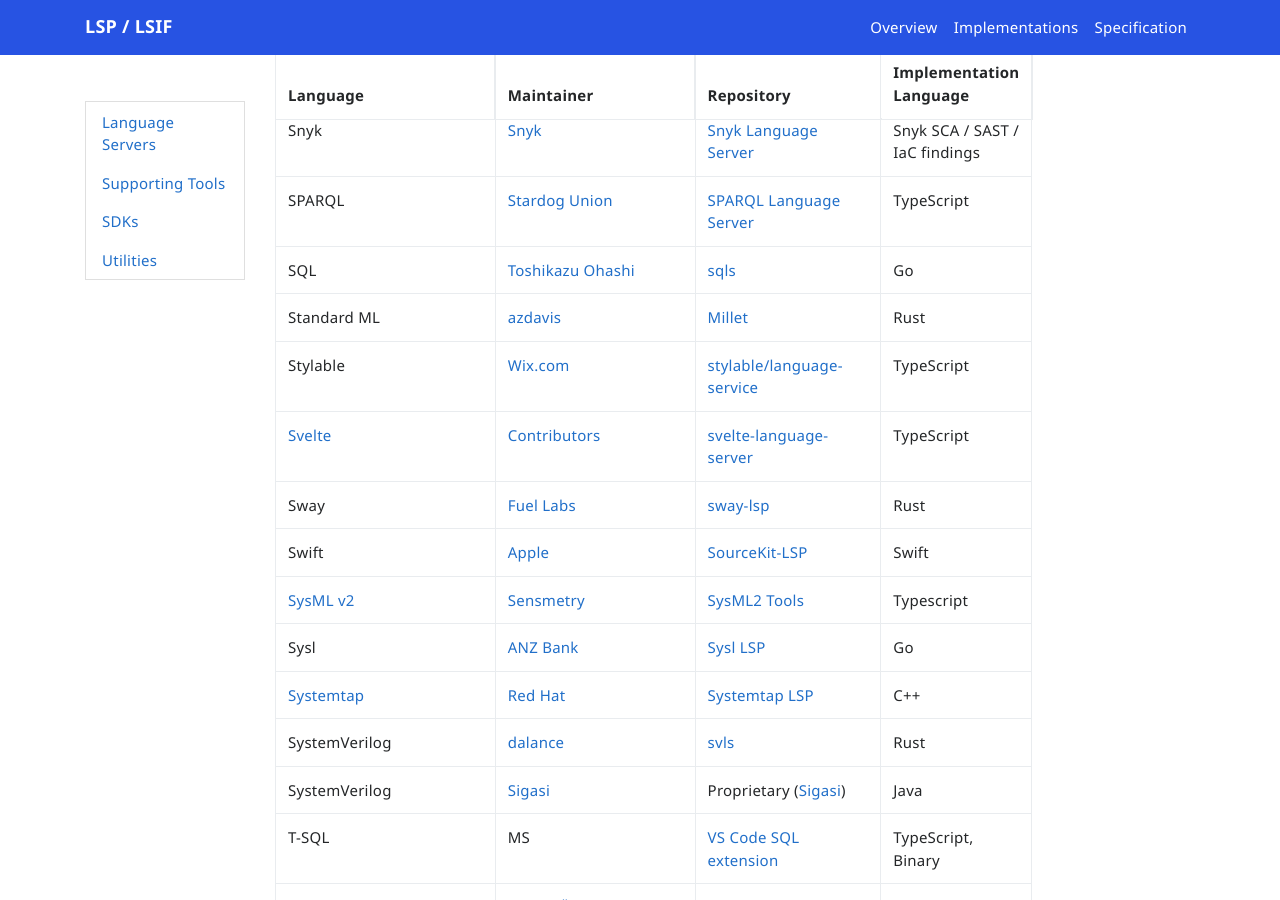
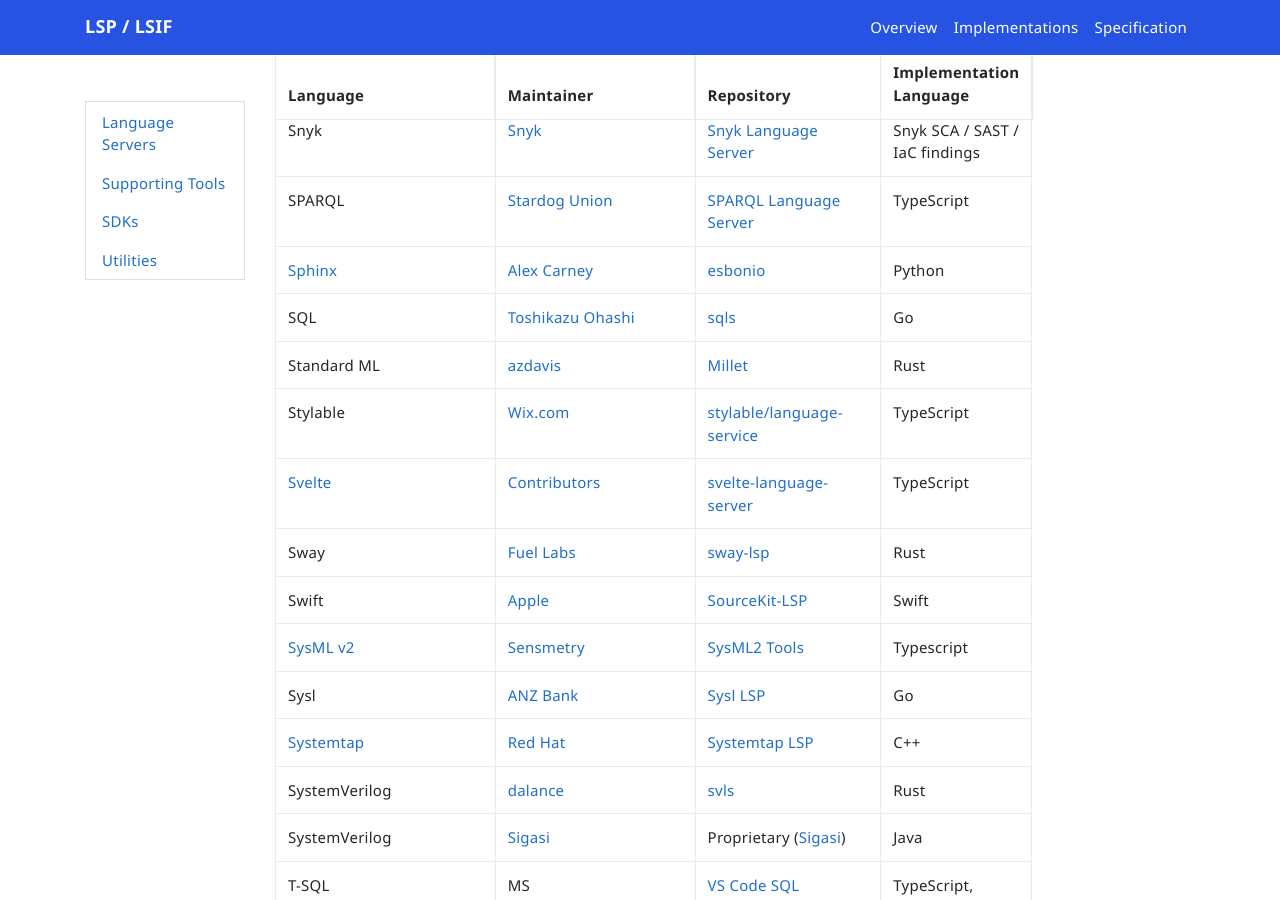
Before and after one commit to microsoft/language-server-protocol, a Jekyll site: the page built from _implementors/servers.md, in a window 1280 px wide and 900 px high, scrolled down 10610 px. Built offline with Jekyll 4.4.1, drawn with Linux system fonts in a browser that asks for light colours; nearby versions of some CDN libraries; comment, search, counter and statistics services are not loaded.

Commit message:
Add esbonio language server (#1860)

```diff
--- a/_implementors/servers.md
+++ b/_implementors/servers.md
@@ -196,6 +196,7 @@
 | [Smalltalk/Pharo](https://pharo.org/) | [Benoît Verhaeghe](https://github.com/badetitou) | [Pharo Language Server](https://github.com/badetitou/Pharo-LanguageServer) | Pharo |
 | Snyk | [Snyk](https://snyk.io) | [Snyk Language Server](https://github.com/snyk/snyk-ls) | Snyk SCA / SAST / IaC findings |
 | SPARQL | [Stardog Union](https://github.com/stardog-union) | [SPARQL Language Server](https://github.com/stardog-union/stardog-language-servers/tree/master/packages/sparql-language-server) | TypeScript |
+| [Sphinx](https://www.sphinx-doc.org/en/master/) | [Alex Carney](https://github.com/alcarney) | [esbonio](https://github.com/swyddfa/esbonio) | Python |
 | SQL | [Toshikazu Ohashi](https://github.com/lighttiger2505) | [sqls](https://github.com/lighttiger2505/sqls) | Go |
 | Standard ML | [azdavis](https://azdavis.net) | [Millet](https://github.com/azdavis/millet) | Rust |
 | Stylable | [Wix.com](https://www.wix.com) | [stylable/language-service](https://github.com/wix/stylable/tree/master/packages/language-service) | TypeScript |
```
